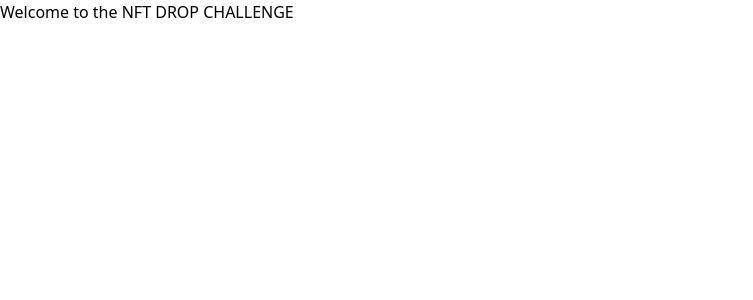
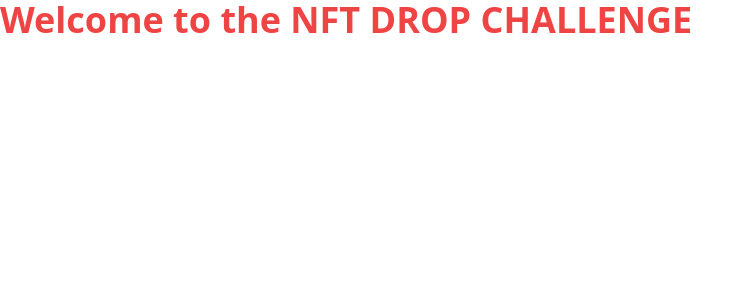
Before and after one commit to hannah-eichelsdoerfer/nft-drop, a Next.js app: page / in a window 1280 px wide. Shown: the top 300 px of the page, without its empty margins (0-753 px from the left). Built offline with nearby package versions, Linux system fonts and the light colour scheme.

Commit message:
starting point index and overview

```diff
--- a/pages/index.tsx
+++ b/pages/index.tsx
@@ -11,7 +11,9 @@ const Home: NextPage = () => {
       </Head>
 
       <main className="">
-        <h1>Welcome to the NFT DROP CHALLENGE</h1>
+        <h1 className="text-4xl font-bold text-red-500">
+          Welcome to the NFT DROP CHALLENGE
+        </h1>
       </main>
 
       <footer className=""></footer>
--- /dev/null
+++ b/pages/search.tsx
@@ -0,0 +1,4 @@
+const Search = () => {
+  return <div>Search</div>
+}
+export default Search
```
